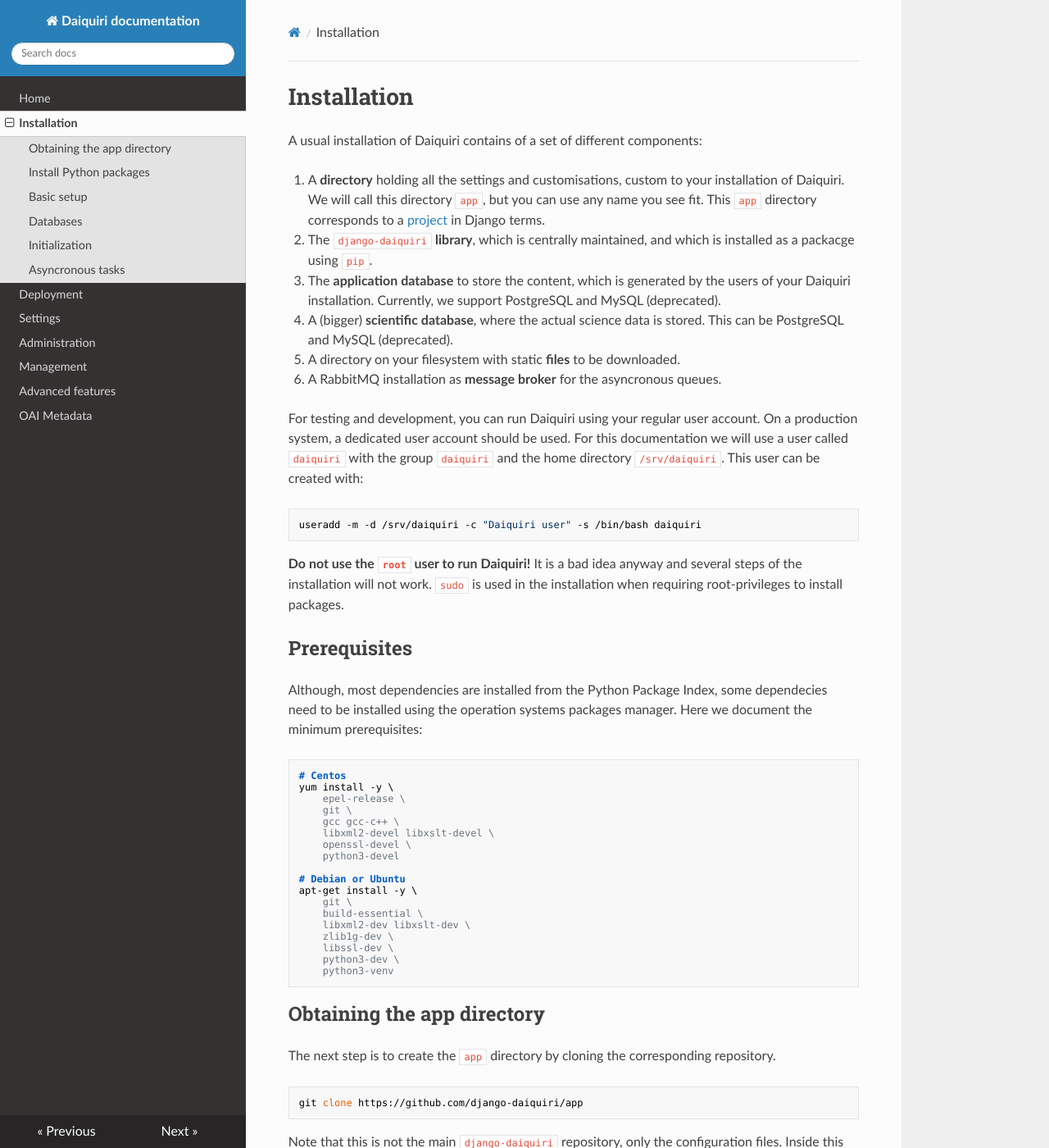
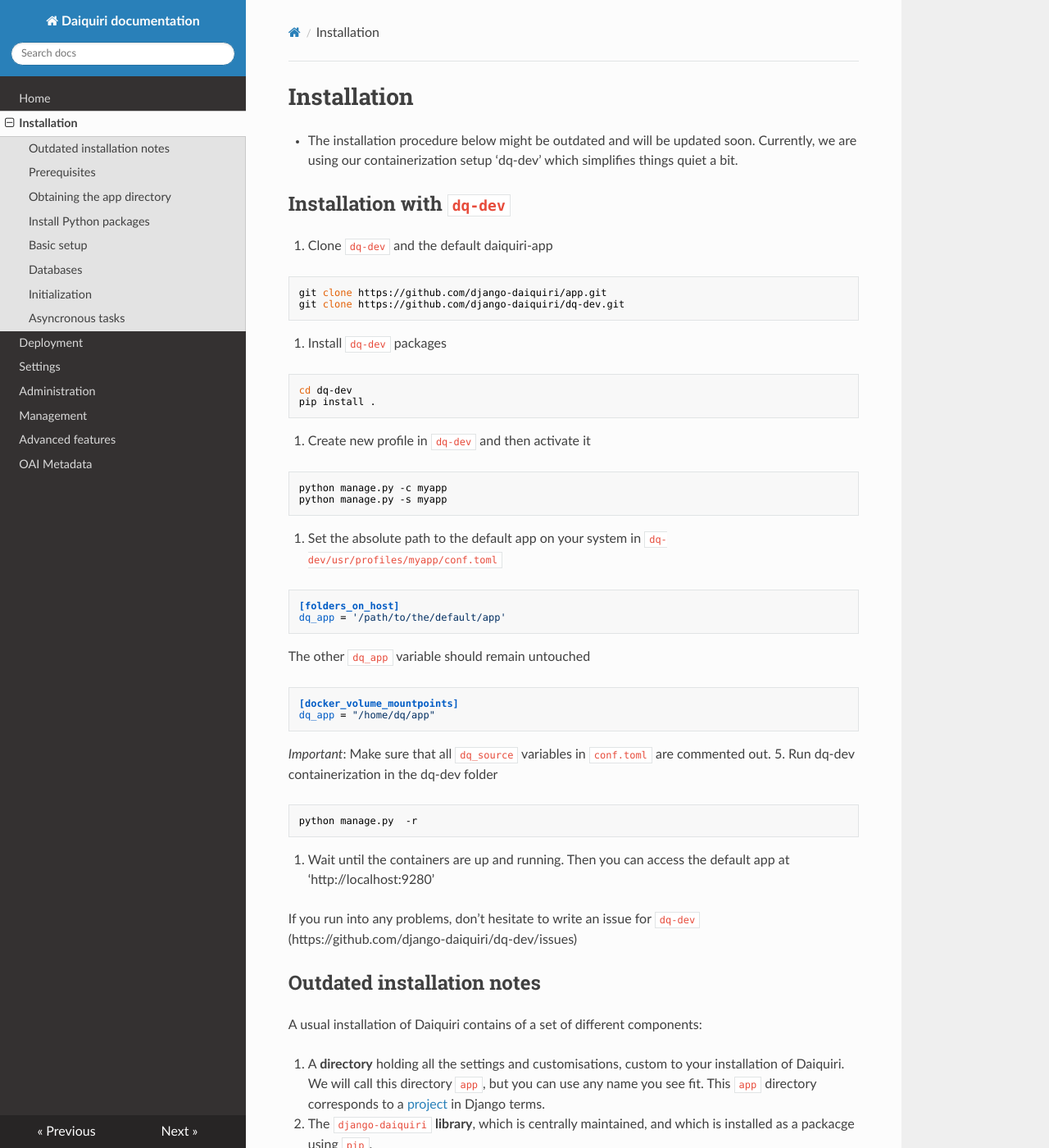
Before and after one commit to django-daiquiri/docs, an MkDocs documentation site: the page built from docs/installation.md, in a window 1280 px wide and 1400 px high. Shown: the whole window at 82% size. Built offline with MkDocs 1.6.1, drawn with Linux system fonts in a browser that asks for light colours; nearby versions of some CDN libraries.

Commit message:
Add simple description of the minimal dq-dev setup

````diff
--- a/docs/installation.md
+++ b/docs/installation.md
@@ -1,5 +1,51 @@
 Installation
 ============
+
+
+* The installation procedure below might be outdated and will be updated soon. Currently,
+we are using our containerization setup 'dq-dev' which simplifies things
+quiet a bit.
+
+Installation with `dq-dev`
+---------------------------
+
+1. Clone `dq-dev` and the default daiquiri-app
+```bash
+git clone https://github.com/django-daiquiri/app.git
+git clone https://github.com/django-daiquiri/dq-dev.git
+```
+2. Install `dq-dev` packages
+```bash
+cd dq-dev
+pip install .
+```
+3. Create new profile in `dq-dev` and then activate it
+```bash
+python manage.py -c myapp
+python manage.py -s myapp
+```
+4. Set the absolute path to the default app on your system in `dq-dev/usr/profiles/myapp/conf.toml`
+```toml
+[folders_on_host]
+dq_app = '/path/to/the/default/app'
+```
+The other `dq_app` variable should remain untouched
+```toml
+[docker_volume_mountpoints]
+dq_app = "/home/dq/app"
+```
+*Important*: Make sure that all `dq_source` variables in `conf.toml` are commented out.
+5. Run dq-dev containerization in the dq-dev folder
+```
+python manage.py  -r
+```
+6. Wait until the containers are up and running. Then you can access the default app at 'http://localhost:9280'
+
+
+If you run into any problems, don't hesitate to write an issue for `dq-dev` (https://github.com/django-daiquiri/dq-dev/issues)
+
+Outdated installation notes
+----------------------------
 
 A usual installation of Daiquiri contains of a set of different components:
 
````
Also changed, not shown: docs/index.md (+7 -8 lines).
